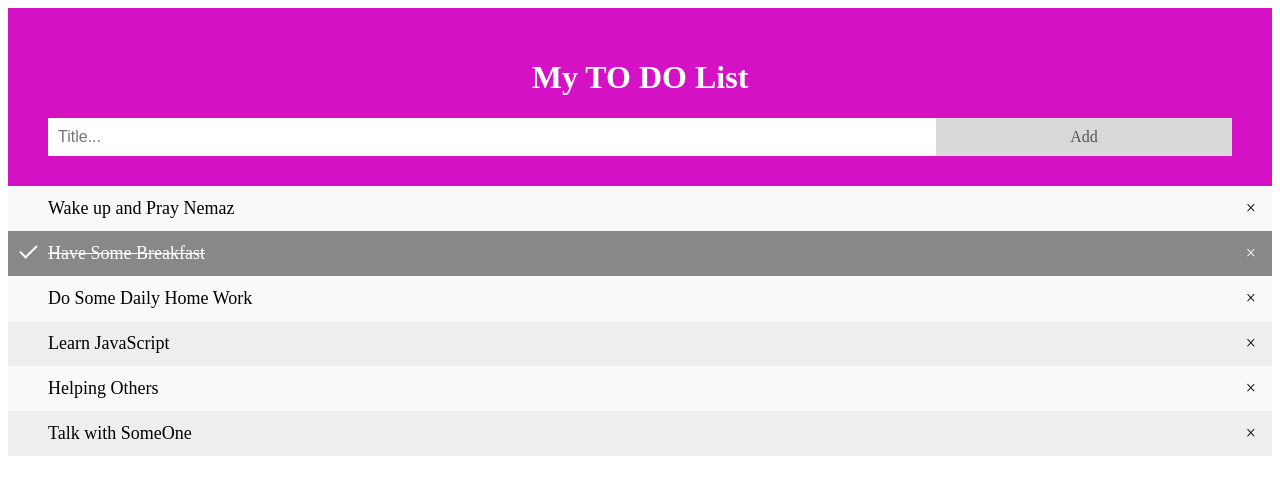
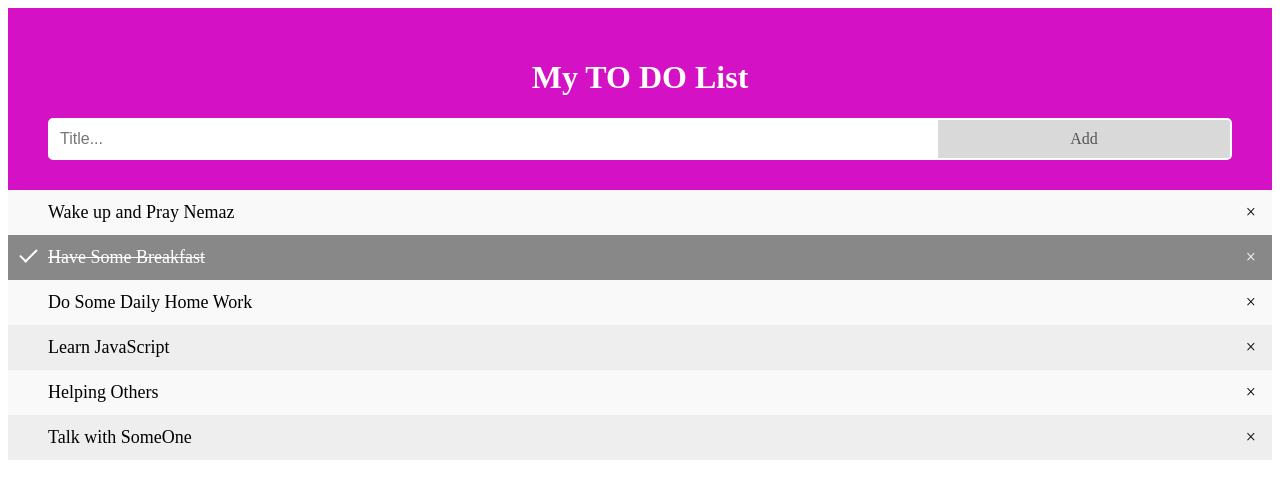
Before and after one commit to Laiba-Afzal-Code/TO-DO-LIST, a plain HTML site: page index.html in a window 1280 px wide. Drawn offline with Linux system fonts and the light colour scheme.

```diff
--- a/index.html
+++ b/index.html
@@ -24,8 +24,6 @@
   </ul>
   <script src="react.js"></script>
 
-
-  <script src="https://replit.com/public/js/replit-badge-v2.js" theme="dark" position="bottom-right"></script>
 </body>
 
 </html>
--- a/style.css
+++ b/style.css
@@ -93,11 +93,12 @@
   input {
     margin: 0;
     border: none;
-    border-radius: 0;
+    border-radius: 5px 0 0 5px;
     width: 75%;
     padding: 10px;
     float: left;
     font-size: 16px;
+    border: 2px solid white;
   }
 
   /* Style the "Add" button */
@@ -111,7 +112,9 @@
     font-size: 16px;
     cursor: pointer;
     transition: 0.3s;
-    border-radius: 0;
+    border-radius: 0 5px  5px 0;
+    border: 2px solid white;
+
   }
 
   /* hover affect on btn */
```
